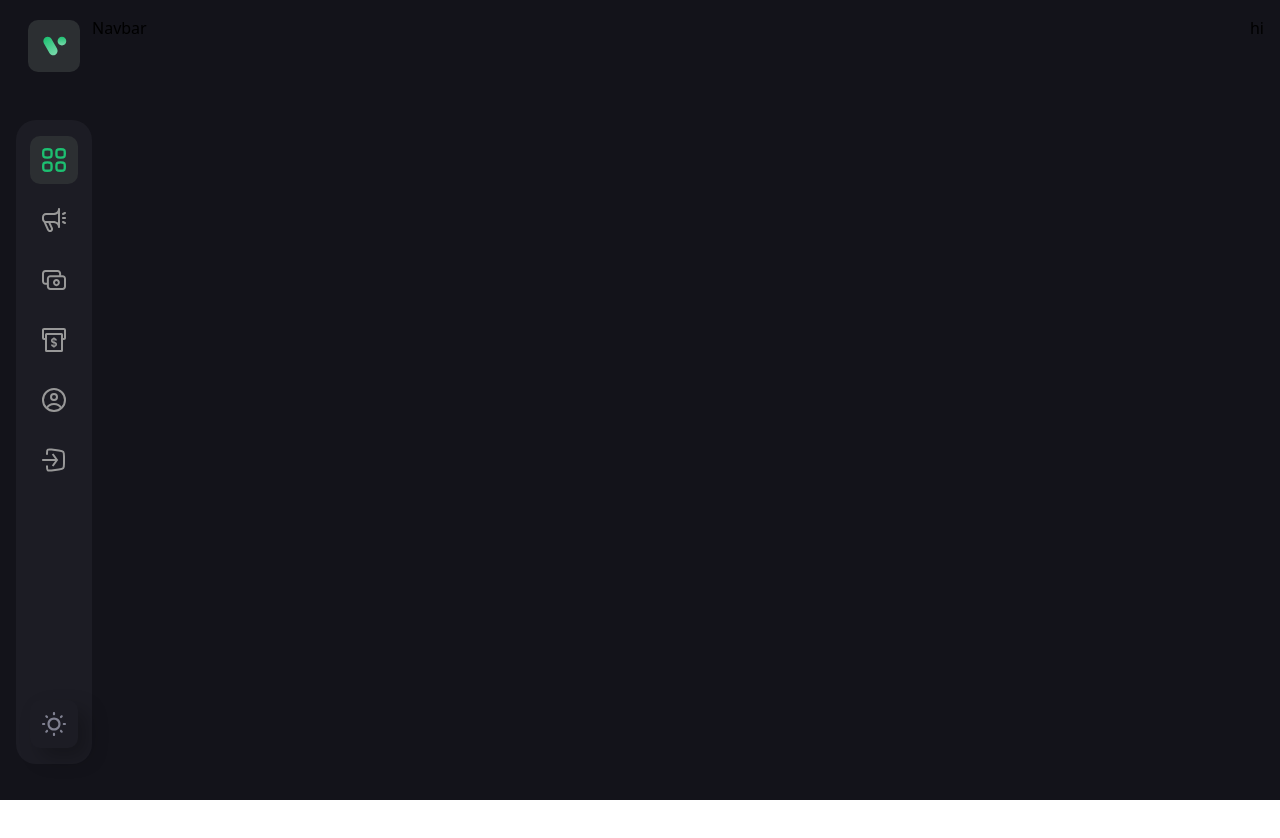
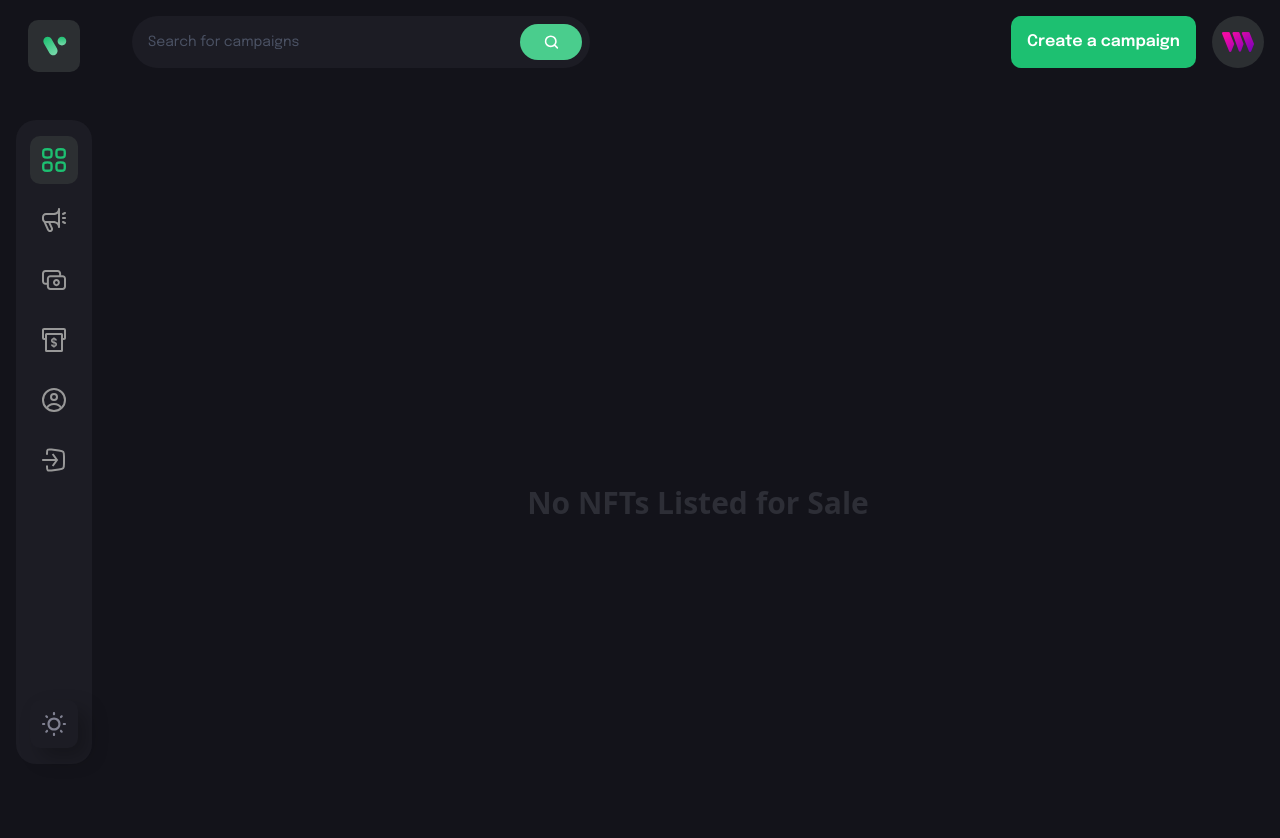
Before and after one commit to hardcoregor/RealApp8-CrowdFunding, a Next.js app: page / in a window 1280 px wide. Shown: the top 838 px of the page. Before the commit the page ends 800 px from the top, so only its background shows below. Built offline with nearby package versions, Linux system fonts and the light colour scheme.

Commit message:
complete sidebar, navbar, routes

```diff
--- /dev/null
+++ b/components/CustomButton.jsx
@@ -0,0 +1,15 @@
+import React from 'react'
+
+const CustomButton = ({ btnType, title, handleClick, styles }) => {
+  return (
+    <button
+      type={btnType}
+      className={`font-epilogue font-semibold text-[16px] leading-[26px] text-white min-h-[52px] px-4 rounded-[10px] ${styles}`}
+      onClick={handleClick}
+    >
+      {title}
+    </button>
+  )
+}
+
+export default CustomButton
--- a/components/Navbar.jsx
+++ b/components/Navbar.jsx
@@ -1,8 +1,115 @@
-import React from 'react'
+import Link from 'next/link';
+import React, { useState } from 'react';
+import Router, { useRouter } from 'next/router';
+import Image from 'next/image';
+
+import CustomButton from './CustomButton';
+import { logo, menu, search, thirdweb } from '../assets';
+import { navlinks } from '../constants';
+
 
 const Navbar = () => {
+  const router = useRouter();
+  const [isActive, setIsActive] = useState('dashboard');
+  const [toggleDrawer, setToggleDrawer] = useState(false);
+
+  const address = '0x1kajvsda';
+
   return (
-    <div>Navbar</div>
+    <div className='flex md:flex-col-reverse justify-between mb-[35px] gap-3'>
+      <div className='lg:flex-1 flex flex-row max-w-[458px] py-2 pl-4 pr-2 h-[52px] bg-[#1c1c24] rounded-[100px]'>
+
+        <input type="text" placeholder='Search for campaigns' className='flex w-full font-epilogue font-normal text-[14px] placeholder:text-[#4b5264] text-white bg-transparent outline-none' />
+
+        <div className='w-[72px] rounded-[20px] bg-[#4acd8d] flex justify-center items-center cursor-pointer'>
+          <Image
+            src={search}
+            alt="search"
+            className='w-[15px] h-[15px] object-contain'
+          />
+        </div>
+      </div>
+
+      <div className='flex flex-row justify-end gap-4'>
+        <CustomButton
+          btnType="button"
+          title={address ? 'Create a campaign' : 'Connect'}
+          styles={address ? 'sm:hidden bg-[#1dc071]' : 'bg-[#8c6dfd]'}
+          handleClick={() => {
+            if (address)
+              router.push('create-campaign')
+            else 'connect()'
+          }}
+        />
+
+        <Link href="/profile">
+          <div className='sm:hidden w-[52px] h-[52px] rounded-full bg-[#2c2f32] flex justify-center items-center cursor-pointer'>
+            <Image
+              src={thirdweb}
+              alt="user"
+              className='w-[60%] h-[60%] object-contain'
+            />
+          </div>
+        </Link>
+      </div>
+
+      {/* Small screen navigation */}
+      <div className='sm:flex justify-between items-center relative md:hidden lg:hidden mega:hidden'>
+        <div className='w-[40px] h-[40px] rounded-[10px] bg-[#2c2f32] flex justify-center items-center cursor-pointer'>
+          <Image
+            src={thirdweb}
+            alt="user"
+            className='w-[60%] h-[60%] object-contain'
+          />
+        </div>
+
+        <Image
+          src={menu}
+          alt="menu"
+          className='w-[34px] h-[34px] object-contain cursor-pointer'
+          onClick={() => setToggleDrawer((prev) => !prev)}
+        />
+
+        <div className={`absolute top-[60px] right-0 left-0 bg-[#1c1c24] z-10 shadow-secondary py-4 ${!toggleDrawer ? '-translate-y-[100vh]' : 'translate-y-0'} transition-all duration-700`}>
+          <ul className='mb-4'>
+            {navlinks.map((link) => (
+              <li
+                key={link.name}
+                className={`flex p-4 ${isActive === link.name && 'bg-[#3a3a43]'}`}
+                onClick={() => {
+                  setIsActive(link.name);
+                  setToggleDrawer(false);
+                  router.push(link.link)
+                }}
+              >
+                <Image
+                  src={link.imgUrl}
+                  alt={link.name}
+                  className={`w-[24px] h-[24px] object-contain ${isActive === link.name ? 'grayscale-0' : 'grayscale'}`}
+                />
+                <p className={`ml-[20px] font-epilogue font-semibold text-[14px] ${isActive === link.name ? 'text-[#1dc071]' : 'text-[#808191]'}`}>
+                  {link.name}
+                </p>
+              </li>
+            ))}
+          </ul>
+
+          <div className='flex mx-4'>
+            <CustomButton
+              btnType="button"
+              title={address ? 'Create a campaign' : 'Connect'}
+              styles={address ? 'bg-[#1dc071]' : 'bg-[#8c6dfd]'}
+              handleClick={() => {
+                if (address)
+                  router.push('create-campaign')
+                else 'connect()'
+              }}
+            />
+          </div>
+        </div>
+      </div>
+
+    </div >
   )
 }
 
--- a/components/Sidebar.jsx
+++ b/components/Sidebar.jsx
@@ -33,7 +33,7 @@
   const router = useRouter();
 
   return (
-    <div className='flex justify-between items-center flex-col sticky top-5 h-[93vh]'>
+    <div className='flex justify-between items-center flex-col sticky top-5 h-[93vh] sm:hidden'>
       <Link href="/">
         <Icon styles='w-[52px] h-[52px] bg-[#2c2f32]' imgUrl={logo} />
       </Link>
--- a/pages/_app.js
+++ b/pages/_app.js
@@ -5,12 +5,14 @@
 export default function App({ Component, pageProps }) {
   return (
     <div className="relative sm:-8 p-4 bg-[#13131a] min-h-screen flex flex-row">
-      <Sidebar />
+      <div className="sm:flex mr-10 relative">
+        <Sidebar />
+      </div>
 
-      <div className='flex-1 max-sm:w-full max-w-[1280px] mx-auto sm:pr-5'>
+      <div className='flex-1 max-sm:w-full max-w-[1280px] mx-auto'>
         <Navbar />
+        <Component {...pageProps} />
       </div>
-      <Component {...pageProps} />
     </div>
   )
 
--- a/pages/create-campaign.js
+++ b/pages/create-campaign.js
@@ -2,7 +2,7 @@
 
 const createcampaign = () => {
   return (
-    <div>createcampaign</div>
+    <div className='flex'>createcampaign</div>
   )
 }
 
--- a/pages/home.js
+++ /dev/null
@@ -1,9 +0,0 @@
-import React from 'react'
-
-const Home = () => {
-  return (
-    <div>Home</div>
-  )
-}
-
-export default Home
--- a/pages/index.js
+++ b/pages/index.js
@@ -3,8 +3,8 @@
 
 export default function Home() {
   return (
-    <div>
-      hi
+    <div className="flex items-center justify-center sm:p-4 p-16 min-h-screen">
+      <h1 className="font-poppins dark:text-white text-nft-black-1 text-3xl font-extrabold">No NFTs Listed for Sale</h1>
     </div>
   )
 }
--- a/tailwind.config.js
+++ b/tailwind.config.js
@@ -27,6 +27,7 @@
         215: '215px',
         357: '357px',
         557: '557px',
+        95: '97%',
       },
       minWidth: {
         155: '155px',
@@ -42,6 +43,7 @@
       height: {
         300: '300px',
         557: '557px',
+        95: '96%',
       },
       inset: {
         45: '45%',
@@ -63,6 +65,7 @@
       },
     },
     screens: {
+      mega: { max: '5000px' },
       lg: { max: '1800px' },
       md: { max: '990px' },
       sm: { max: '600px' },
```
Also changed, not shown: pages/campaign-details.js (renamed from pages/campaigndetails.js).
